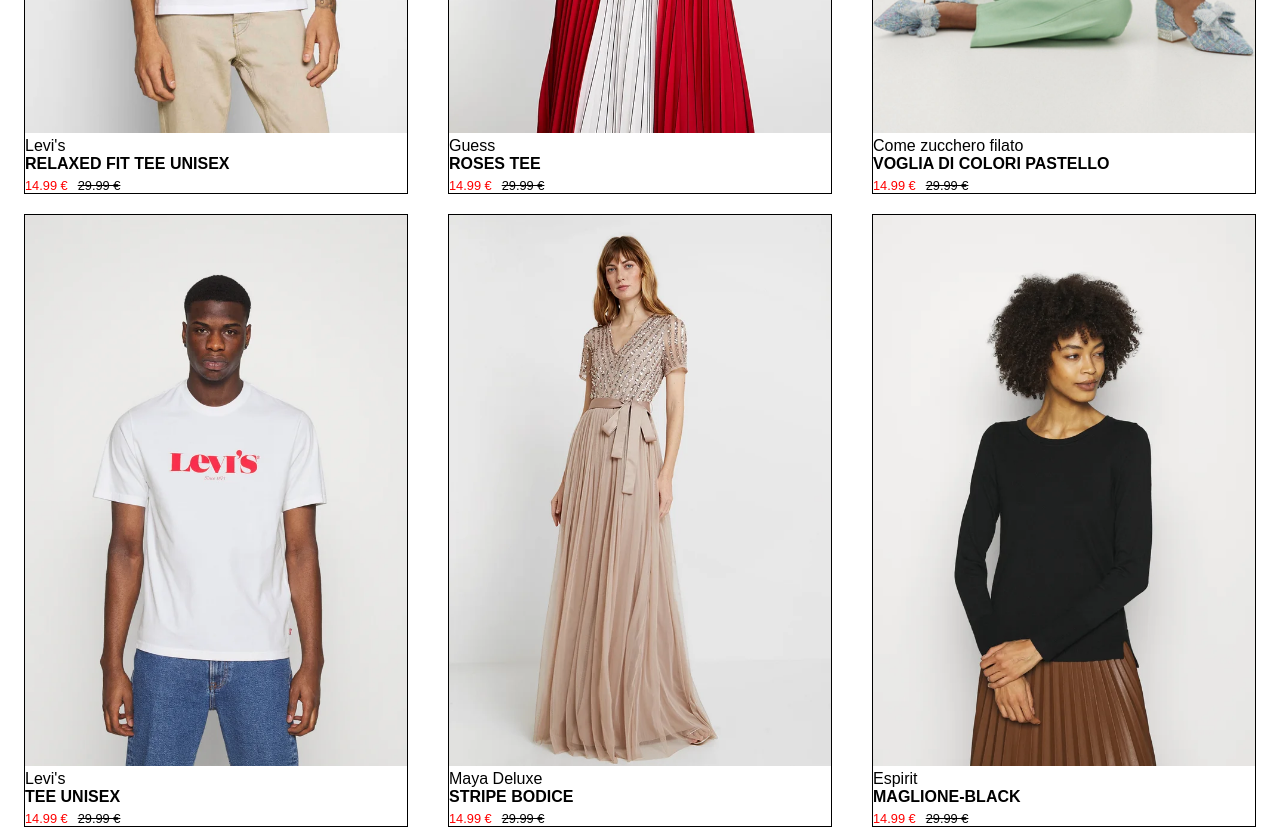
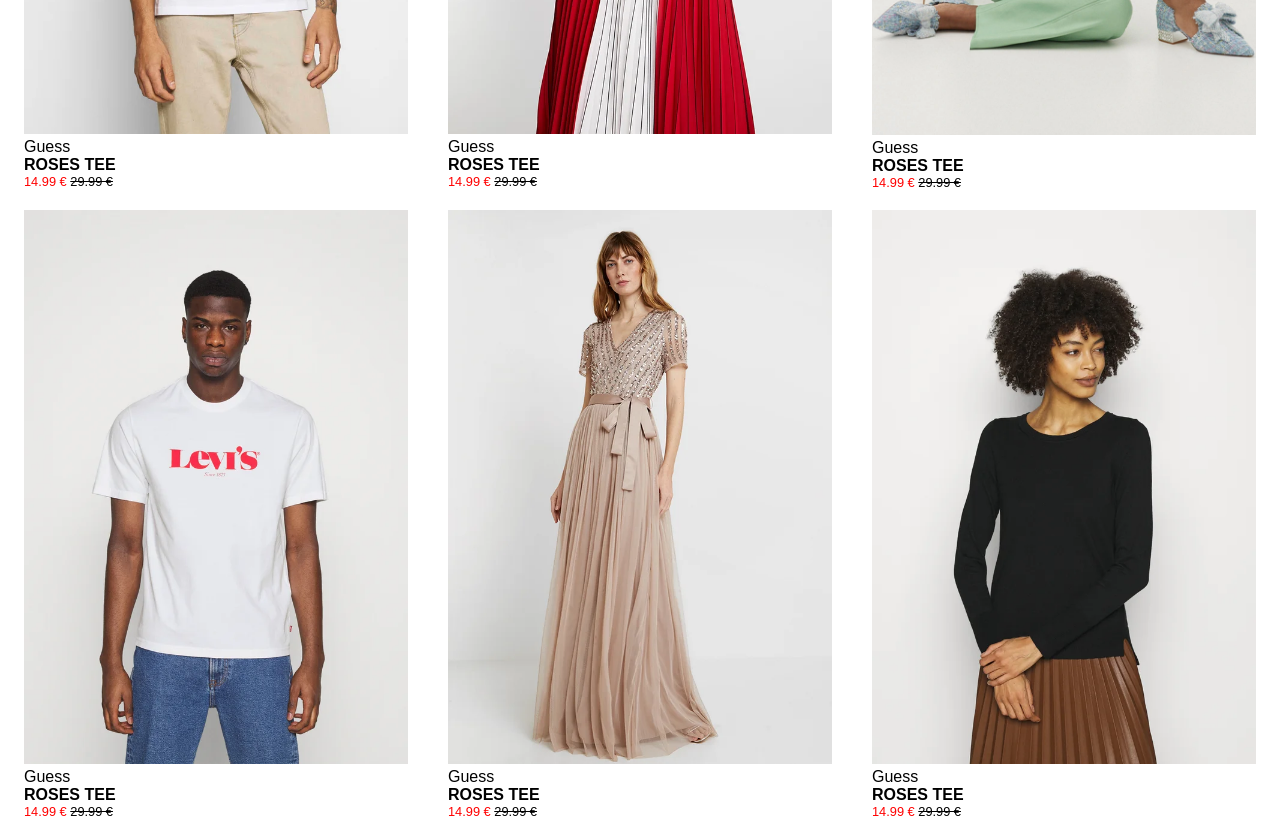
Before and after one commit to martinagiammillari/html-css-boolando, a plain HTML site: page index.html in a window 1280 px wide. Shown: the part 440-1267 px from the top of the page. Drawn offline with Linux system fonts and the light colour scheme.

Commit message:
feat: main done

```diff
--- a/css/style.css
+++ b/css/style.css
@@ -14,8 +14,8 @@ body{
 
 /* COMMON */
 
-.card{
-    border: 1px solid black;
+.product-card{
+
     width: 30%;
     margin-top: 20px;
     margin-right: 20px;
@@ -28,18 +28,33 @@ main{
     flex-wrap: wrap;
     justify-content: center;
 }
-.bold{
-    font-weight: 600;
-}
+
 .red-text{
     color: red;
 }
-.display-line{
-    display: flex;
-    gap: 10px;
-    font-size: 0.8rem;
-    padding-top: 5px;
-}
+
+
 .line{
     text-decoration: line-through;
 }
+img:hover {
+    cursor: pointer;
+}
+
+
+
+.product-card .product-image img.secondary {
+    display: none;
+}
+
+.product-card .product-image:hover .secondary{
+    display: block;
+}
+
+.product-card .product-image:hover .primary {
+    display: none;
+}
+.product-price{
+    font-size: 0.8rem
+    ;
+}
--- a/index.html
+++ b/index.html
@@ -16,37 +16,85 @@
 
     <!-- inizio main -->
     <main>
-        <div class="card"> <img src="./img/1.webp" alt="">Levi's <p class="bold">RELAXED FIT TEE UNISEX</p>
-            <div class="display-line">
-                <p class="red-text">14.99 &euro;</p> <span class="line">29.99 &euro;
-            </div></span>
+
+        <div class="product-card">
+            <div class="product-image">
+                <img src="./img/1.webp" alt="" class="primary">
+                <img src="./img/1b.webp" alt="" class="secondary">
+            </div>
+            <div class="product-info">
+                <p class="product-name">Guess <strong> <br> ROSES TEE</strong></p>
+                <p class="product-price"><span class="red-text">14.99 &euro;</span> <span class="line">29.99
+                        &euro;</span></p>
+            </div>
         </div>
-        <div class="card"><img src="./img/2.webp" alt="">Guess <p class="bold">ROSES TEE</p>
-            <div class="display-line">
-                <p class="red-text">14.99 &euro;</p> <span class="line">29.99 &euro;
-            </div></span>
+
+
+        <div class="product-card">
+            <div class="product-image">
+                <img src="./img/2.webp" alt="" class="primary">
+                <img src="./img/2b.webp" alt="" class="secondary">
+            </div>
+            <div class="product-info">
+                <p class="product-name">Guess <strong> <br> ROSES TEE</strong></p>
+                <p class="product-price"><span class="red-text">14.99 &euro;</span> <span class="line">29.99
+                        &euro;</span></p>
+            </div>
         </div>
-        <div class="card"><img src="./img/3.webp" alt="">Come zucchero filato <p class="bold">VOGLIA DI COLORI PASTELLO
-            </p>
-            <div class="display-line">
-                <p class="red-text">14.99 &euro;</p> <span class="line">29.99 &euro;
-            </div></span>
+
+
+        <div class="product-card">
+            <div class="product-image">
+                <img src="./img/3.webp" alt="" class="primary">
+                <img src="./img/3b.webp" alt="" class="secondary">
+            </div>
+            <div class="product-info">
+                <p class="product-name">Guess <strong> <br> ROSES TEE</strong></p>
+                <p class="product-price"><span class="red-text">14.99 &euro;</span> <span class="line">29.99
+                        &euro;</span></p>
+            </div>
         </div>
-        <div class="card"><img src="./img/4.webp" alt="">Levi's <p class="bold">TEE UNISEX</p>
-            <div class="display-line">
-                <p class="red-text">14.99 &euro;</p> <span class="line">29.99 &euro;
-            </div></span>
+
+
+        <div class="product-card">
+            <div class="product-image">
+                <img src="./img/4.webp" alt="" class="primary">
+                <img src="./img/4b.webp" alt="" class="secondary">
+            </div>
+            <div class="product-info">
+                <p class="product-name">Guess <strong> <br> ROSES TEE</strong></p>
+                <p class="product-price"><span class="red-text">14.99 &euro;</span> <span class="line">29.99
+                        &euro;</span></p>
+            </div>
         </div>
-        <div class="card"><img src="./img/5.webp" alt="">Maya Deluxe <p class="bold">STRIPE BODICE</p>
-            <div class="display-line">
-                <p class="red-text">14.99 &euro;</p> <span class="line">29.99 &euro;
-            </div></span>
+
+
+        <div class="product-card">
+            <div class="product-image">
+                <img src="./img/5.webp" alt="" class="primary">
+                <img src="./img/5b.webp" alt="" class="secondary">
+            </div>
+            <div class="product-info">
+                <p class="product-name">Guess <strong> <br> ROSES TEE</strong></p>
+                <p class="product-price"><span class="red-text">14.99 &euro;</span> <span class="line">29.99
+                        &euro;</span></p>
+            </div>
         </div>
-        <div class="card"><img src="./img/6.webp" alt="">Espirit <p class="bold">MAGLIONE-BLACK</p>
-            <div class="display-line">
-                <p class="red-text">14.99 &euro;</p> <span class="line">29.99 &euro;
-            </div></span>
+
+
+        <div class="product-card">
+            <div class="product-image">
+                <img src="./img/6.webp" alt="" class="primary">
+                <img src="./img/6b.webp" alt="" class="secondary">
+            </div>
+            <div class="product-info">
+                <p class="product-name">Guess <strong> <br> ROSES TEE</strong></p>
+                <p class="product-price"><span class="red-text">14.99 &euro;</span> <span class="line">29.99
+                        &euro;</span></p>
+            </div>
         </div>
+
+
 
     </main>
     <!-- fine main -->
```
